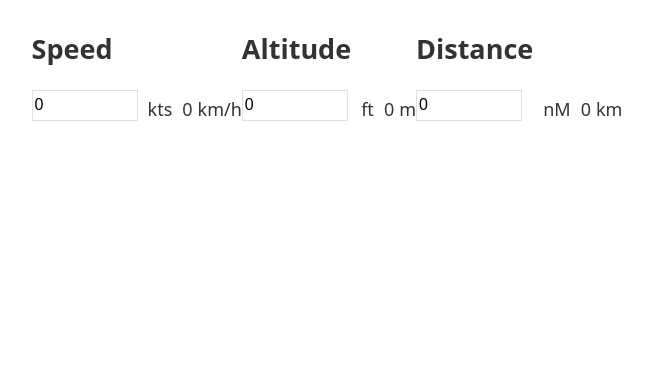
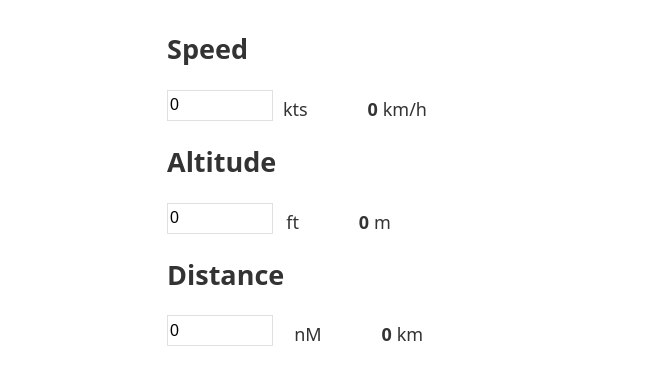
Before and after one commit to tamaskovacs0408/flight-unit-converter, a React (Vite) app: page / in a window 1280 px wide. Shown: the top 384 px of the page, without its empty margins (313-965 px from the left). Built offline with nearby package versions, Linux system fonts and the light colour scheme.

Commit message:
update styles for Converter and ConverterWrapper components for improved layout and focus indication

```diff
--- a/src/components/Converter.scss
+++ b/src/components/Converter.scss
@@ -17,7 +17,7 @@
 
         &:focus {
             outline: none;
-            border-width: 1.5px;
+            border-color: colors.$secondary;
         }
     }
 
@@ -28,6 +28,13 @@
 
         span {
             display: inline-block;
+
+            &:first-child {
+                display: inline-flex;
+                justify-content: flex-end;
+                font-weight: 600;
+                width: 60px;
+            }
         }
     }
 }
--- a/src/components/ConverterWrapper.scss
+++ b/src/components/ConverterWrapper.scss
@@ -1,5 +1,11 @@
 .converter-wrapper {
     display: flex;
+    flex-direction: column;
     justify-content: space-evenly;
     align-items: center;
+    width: 50dvw;
+
+    @media (max-width: 768px) {
+        width: 100svw;
+    }
 }
```
